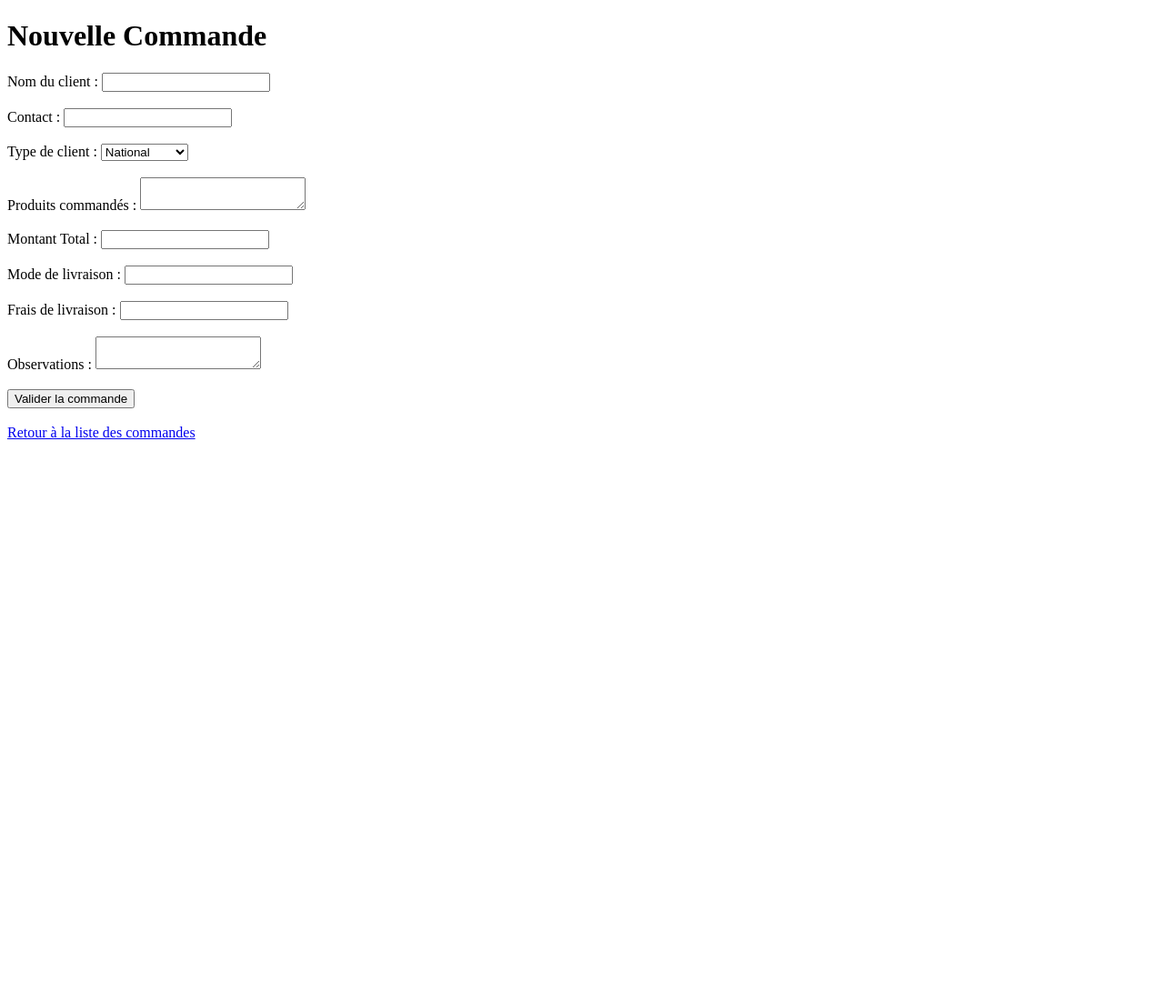
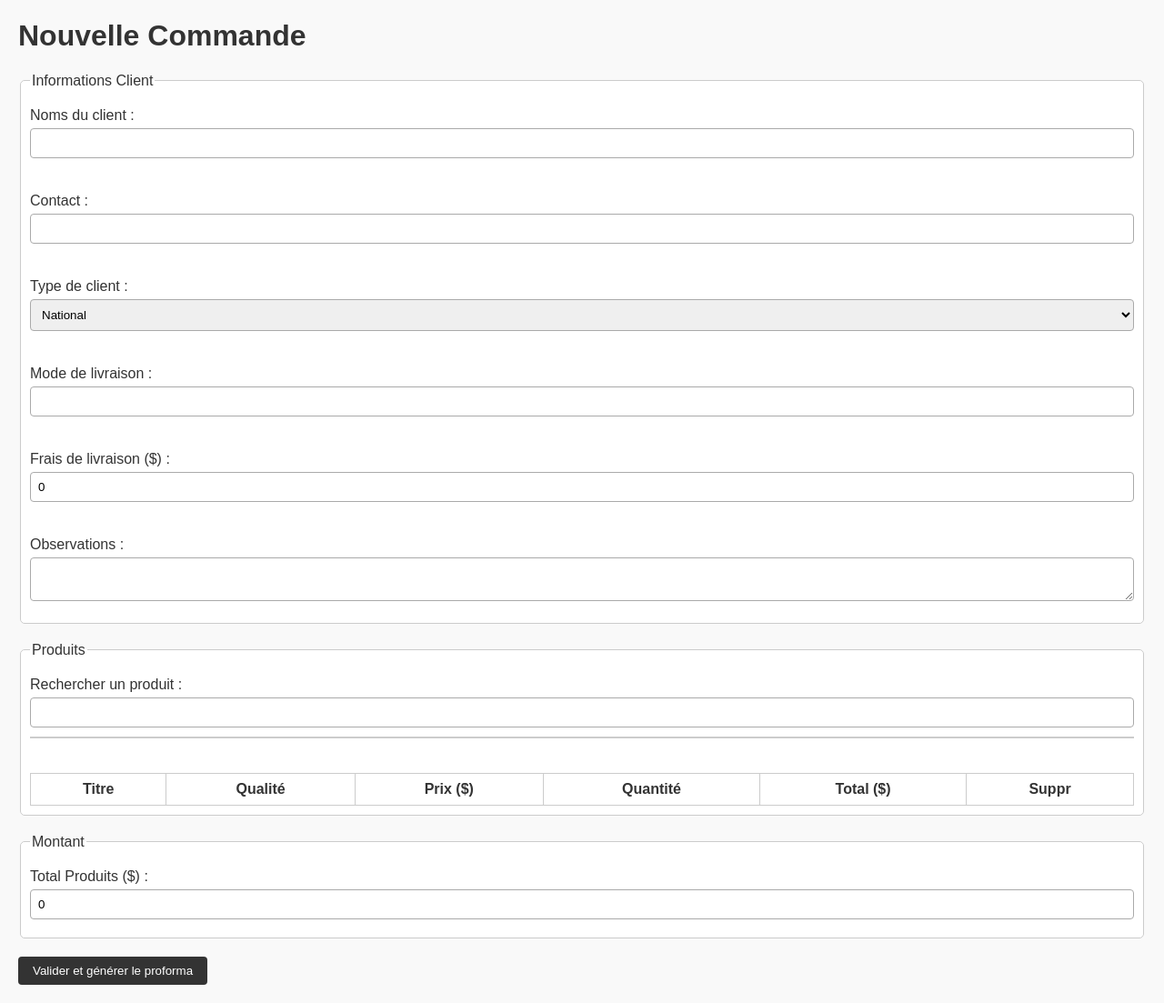
Before and after one commit to ArcadianBVB/cinefilesrougethanks, a Flask app: page /commandes/nouvelle in a window 1280 px wide. Shown: the whole page at 91% size. Before the commit the page ends 483 px from the top, so only its background shows below. Run offline with Flask 3, Linux system fonts and the light colour scheme; lists and menus that the app fills with data are empty.

Commit message:
Sauvegarde cinefilesCLVdecal

```diff
--- a/app.py
+++ b/app.py
@@ -1,16 +1,12 @@
 from flask import Flask
-from routes.stock_routes import stock_bp, init_db
-from routes.commandes_routes import commandes_bp, init_proformas_db
+from routes.stock_routes import stock_bp
+from routes.commandes_routes import commandes_bp
 
 app = Flask(__name__)
 
-# Enregistrement des Blueprints
-app.register_blueprint(stock_bp)
-app.register_blueprint(commandes_bp)
+# Enregistrement des blueprints avec leurs préfixes respectifs
+app.register_blueprint(stock_bp, url_prefix="/stock")
+app.register_blueprint(commandes_bp, url_prefix="/commandes")
 
 if __name__ == "__main__":
-    # Initialisation de la base pour le module Stock
-    init_db()
-    # Initialisation de la table proformas pour le module Commandes & Proformas
-    init_proformas_db()
     app.run(debug=True)
--- a/routes/commandes_routes.py
+++ b/routes/commandes_routes.py
@@ -1,105 +1,140 @@
 from flask import Blueprint, render_template, request, redirect, url_for, jsonify
 import sqlite3
 from datetime import datetime, timedelta
-import os
+import random
+import string
+from base_price import calculer_prix  # On utilise le module de tarification officiel
 
-commandes_bp = Blueprint('commandes', __name__, url_prefix='/commandes')
-DB_NAME = "stock.db"  # On utilise la même DB pour simplifier
+commandes_bp = Blueprint('commandes', __name__)
+DB_NAME = "stock.db"
 
-def init_proformas_db():
-    """
-    Crée la table 'proformas' si elle n'existe pas encore.
-    """
-    conn = sqlite3.connect(DB_NAME)
-    c = conn.cursor()
-    c.execute('''
-        CREATE TABLE IF NOT EXISTS proformas (
-            id INTEGER PRIMARY KEY AUTOINCREMENT,
-            nom_client TEXT,
-            contact TEXT,
-            type_client TEXT,
-            produits TEXT,
-            montant_total REAL,
-            mode_livraison TEXT,
-            frais_livraison REAL,
-            observations TEXT,
-            date_commande TEXT,
-            date_generation TEXT,
-            date_expiration TEXT,
-            statut TEXT,
-            chemin_fichier TEXT
-        )
-    ''')
-    conn.commit()
-    conn.close()
+def generate_order_id():
+    # Génère un ID unique au format "IDYYYYMMDDXXXX"
+    date_str = datetime.now().strftime("%Y%m%d")
+    random_str = ''.join(random.choices(string.ascii_uppercase + string.digits, k=4))
+    order_id = f"ID{date_str}{random_str}"
+    print("Generated Order ID:", order_id)
+    return order_id
 
 @commandes_bp.route("/nouvelle", methods=["GET", "POST"])
 def nouvelle_commande():
     if request.method == "POST":
-        # Récupération des données du formulaire
         nom_client = request.form.get("nom_client")
         contact = request.form.get("contact")
         type_client = request.form.get("type_client")
-        produits = request.form.get("produits")  # Liste des produits, formaté en chaîne
-        montant_total = request.form.get("montant_total")
+        produits_json = request.form.get("produits_json")  # Liste de produits en JSON
+        montant_total = request.form.get("montant_total")  # Ce champ est calculé côté JS
         mode_livraison = request.form.get("mode_livraison")
         frais_livraison = request.form.get("frais_livraison")
         observations = request.form.get("observations")
         date_commande = datetime.now().strftime("%Y-%m-%d %H:%M:%S")
         date_generation = date_commande
-        # Calcul de la date d'expiration (48h après la génération)
         date_expiration = (datetime.now() + timedelta(hours=48)).strftime("%Y-%m-%d %H:%M:%S")
         statut = "En attente"
+        id_commande = generate_order_id()
 
-        # Insertion dans la table proformas
         conn = sqlite3.connect(DB_NAME)
         c = conn.cursor()
         c.execute('''
             INSERT INTO proformas (
-                nom_client, contact, type_client, produits, montant_total,
-                mode_livraison, frais_livraison, observations, date_commande,
-                date_generation, date_expiration, statut, chemin_fichier
+                id_commande,
+                nom_client,
+                contact,
+                type_client,
+                produits,
+                montant_total,
+                mode_livraison,
+                frais_livraison,
+                observations,
+                date_commande,
+                date_generation,
+                date_expiration,
+                statut,
+                chemin_fichier
             )
-            VALUES (?, ?, ?, ?, ?, ?, ?, ?, ?, ?, ?, ?, ?)
+            VALUES (?, ?, ?, ?, ?, ?, ?, ?, ?, ?, ?, ?, ?, ?)
         ''', (
-            nom_client, contact, type_client, produits, montant_total,
-            mode_livraison, frais_livraison, observations, date_commande,
-            date_generation, date_expiration, statut, ""  # Le chemin vers le PDF sera mis à jour après génération
+            id_commande,
+            nom_client,
+            contact,
+            type_client,
+            produits_json,
+            montant_total,
+            mode_livraison,
+            frais_livraison,
+            observations,
+            date_commande,
+            date_generation,
+            date_expiration,
+            statut,
+            ""
         ))
         conn.commit()
         conn.close()
-
-        # Ici, on pourra ajouter l'appel à la fonction de génération du PDF, par exemple
-        # generate_proforma_pdf(nom_client, date_generation, ...)
-
         return redirect(url_for("commandes.liste_commandes"))
     return render_template("nouvelle_commande.html")
 
 @commandes_bp.route("/liste")
 def liste_commandes():
-    # Récupération de toutes les commandes/proformas
     conn = sqlite3.connect(DB_NAME)
     c = conn.cursor()
-    c.execute("SELECT * FROM proformas ORDER BY id DESC")
+    c.execute('''
+        SELECT
+            id,
+            id_commande,
+            nom_client,
+            contact,
+            type_client,
+            produits,
+            montant_total,
+            mode_livraison,
+            frais_livraison,
+            observations,
+            date_commande,
+            date_generation,
+            date_expiration,
+            statut,
+            chemin_fichier
+        FROM proformas
+        ORDER BY id DESC
+    ''')
     commandes = c.fetchall()
     conn.close()
     return render_template("commandes_liste.html", commandes=commandes)
 
+@commandes_bp.route("/search_products")
+def search_products():
+    query = request.args.get('q', '')
+    conn = sqlite3.connect(DB_NAME)
+    c = conn.cursor()
+    c.execute("SELECT titre, prix, qualite FROM stock WHERE titre LIKE ?", ('%' + query + '%',))
+    results = c.fetchall()
+    conn.close()
+    return jsonify([{'titre': r[0], 'prix': r[1], 'qualite': r[2]} for r in results])
+
 @commandes_bp.route("/view/<int:proforma_id>")
 def view_proforma(proforma_id):
-    # Affichage de l'aperçu du PDF dans le navigateur (optionnel)
     conn = sqlite3.connect(DB_NAME)
     c = conn.cursor()
     c.execute("SELECT * FROM proformas WHERE id=?", (proforma_id,))
     proforma = c.fetchone()
     conn.close()
-    if not proforma:
-        return "Proforma introuvable", 404
-    return render_template("proforma_view.html", proforma=proforma)
+    if proforma:
+        return render_template("proforma_view.html", proforma=proforma)
+    else:
+        return "Commande non trouvée", 404
 
-@commandes_bp.route("/changer_statut/<int:proforma_id>/<nouveau_statut>")
+@commandes_bp.route("/delete/<int:proforma_id>")
+def delete_commande(proforma_id):
+    conn = sqlite3.connect(DB_NAME)
+    c = conn.cursor()
+    c.execute("DELETE FROM proformas WHERE id=?", (proforma_id,))
+    conn.commit()
+    conn.close()
+    return redirect(url_for("commandes.liste_commandes"))
+
+@commandes_bp.route("/changer_statut/<int:proforma_id>/<string:nouveau_statut>")
 def changer_statut(proforma_id, nouveau_statut):
-    # Permet de modifier le statut manuellement (En attente, Payé, Livré, Expiré)
     conn = sqlite3.connect(DB_NAME)
     c = conn.cursor()
     c.execute("UPDATE proformas SET statut=? WHERE id=?", (nouveau_statut, proforma_id))
--- a/static/scripts.js
+++ b/static/scripts.js
@@ -1,37 +1,123 @@
 document.addEventListener("DOMContentLoaded", function () {
-    const typeField = document.getElementById("type");
-    const formatField = document.getElementById("format");
-    const qualiteField = document.getElementById("qualite");
-    const rareteField = document.getElementById("rarete");
-    const saisonField = document.getElementById("saison");
-    const episodesField = document.getElementById("episodes");
-    const prixField = document.getElementById("prix");
+    const searchInput = document.getElementById("searchProduct");
+    const searchResults = document.getElementById("searchResults");
+    const selectedProductsTable = document.querySelector("#selectedProducts tbody");
+    const montantTotalField = document.getElementById("montant_total");
+    const produitsJsonField = document.getElementById("produits_json");
 
-    function miseAJourPrix() {
-        const data = {
-            type: typeField.value,
-            format: formatField.value,
-            qualite: qualiteField.value,
-            rarete: rareteField.value,
-            saison: saisonField.value,
-            episodes: episodesField.value
-        };
-
-        fetch("/prix_auto", {
-            method: "POST",
-            headers: {"Content-Type": "application/json"},
-            body: JSON.stringify(data)
-        })
-        .then(res => res.json())
-        .then(result => {
-            prixField.value = result.prix;
-        })
-        .catch(err => console.error("Erreur dans le calcul du prix :", err));
+    function recalculerTotal() {
+        let totalGlobal = 0;
+        const rows = selectedProductsTable.querySelectorAll("tr");
+        rows.forEach(row => {
+            const totalCell = row.querySelector(".total-cell");
+            totalGlobal += parseFloat(totalCell.textContent);
+        });
+        montantTotalField.value = totalGlobal.toFixed(2);
+        mettreAJourProduitsJSON();
     }
 
-    [typeField, formatField, qualiteField, rareteField, saisonField, episodesField].forEach(el => {
-        el.addEventListener("change", miseAJourPrix);
-    });
+    function mettreAJourProduitsJSON() {
+        let produits = [];
+        const rows = selectedProductsTable.querySelectorAll("tr");
+        rows.forEach(row => {
+            const titre = row.querySelector(".titre-cell").textContent;
+            const qualite = row.querySelector(".qualite-cell").textContent;
+            const prix = parseFloat(row.querySelector(".prix-cell").textContent);
+            const quantite = parseFloat(row.querySelector(".quantite-input").value);
+            const total = parseFloat(row.querySelector(".total-cell").textContent);
+            produits.push({ titre, qualite, prix, quantite, total });
+        });
+        produitsJsonField.value = JSON.stringify(produits);
+    }
 
-    miseAJourPrix();
+    window.searchProducts = function() {
+        let query = searchInput.value;
+        if (!query.trim()) {
+            searchResults.innerHTML = "";
+            return;
+        }
+        fetch(`/commandes/search_products?q=${encodeURIComponent(query)}`)
+            .then(response => response.json())
+            .then(data => {
+                searchResults.innerHTML = "";
+                if (data.length === 0) {
+                    searchResults.innerHTML = "<p>Aucun résultat trouvé.</p>";
+                } else {
+                    data.forEach(product => {
+                        let div = document.createElement("div");
+                        div.classList.add("search-result-item");
+                        div.textContent = `${product.titre} – ${product.qualite} – ${parseFloat(product.prix).toFixed(2)} $`;
+                        // Au clic, on ajoute le produit au tableau avec quantité par défaut = 1
+                        div.onclick = function() {
+                            ajouterProduit(product);
+                            searchResults.innerHTML = "";
+                            searchInput.value = "";
+                        };
+                        searchResults.appendChild(div);
+                    });
+                }
+            })
+            .catch(err => {
+                console.error("Erreur lors de la recherche :", err);
+                searchResults.innerHTML = "<p>Erreur lors de la recherche.</p>";
+            });
+    };
+
+    function ajouterProduit(product) {
+        let row = document.createElement("tr");
+
+        let titreCell = document.createElement("td");
+        titreCell.className = "titre-cell";
+        titreCell.textContent = product.titre;
+
+        let qualiteCell = document.createElement("td");
+        qualiteCell.className = "qualite-cell";
+        qualiteCell.textContent = product.qualite;
+
+        let prixCell = document.createElement("td");
+        prixCell.className = "prix-cell";
+        prixCell.textContent = parseFloat(product.prix).toFixed(2);
+
+        let quantiteCell = document.createElement("td");
+        let quantiteInput = document.createElement("input");
+        quantiteInput.type = "number";
+        quantiteInput.value = 1;
+        quantiteInput.min = 1;
+        quantiteInput.classList.add("quantite-input");
+        quantiteInput.onchange = function() {
+            majTotalLigne(row);
+        };
+        quantiteCell.appendChild(quantiteInput);
+
+        let totalCell = document.createElement("td");
+        totalCell.className = "total-cell";
+        totalCell.textContent = parseFloat(product.prix).toFixed(2);
+
+        let supprCell = document.createElement("td");
+        let supprBtn = document.createElement("button");
+        supprBtn.textContent = "X";
+        supprBtn.onclick = function() {
+            row.remove();
+            recalculerTotal();
+        };
+        supprCell.appendChild(supprBtn);
+
+        row.appendChild(titreCell);
+        row.appendChild(qualiteCell);
+        row.appendChild(prixCell);
+        row.appendChild(quantiteCell);
+        row.appendChild(totalCell);
+        row.appendChild(supprCell);
+
+        selectedProductsTable.appendChild(row);
+        recalculerTotal();
+    }
+
+    function majTotalLigne(row) {
+        let prix = parseFloat(row.querySelector(".prix-cell").textContent);
+        let quantite = parseFloat(row.querySelector(".quantite-input").value);
+        let totalCell = row.querySelector(".total-cell");
+        totalCell.textContent = (prix * quantite).toFixed(2);
+        recalculerTotal();
+    }
 });
--- /dev/null
+++ b/static/style.css
@@ -0,0 +1,72 @@
+body {
+  font-family: Arial, sans-serif;
+  margin: 20px;
+  background: #f9f9f9;
+  color: #333;
+}
+
+fieldset {
+  border: 1px solid #ccc;
+  padding: 10px;
+  margin-bottom: 20px;
+  background: #fff;
+  border-radius: 5px;
+}
+
+label {
+  display: block;
+  margin-top: 10px;
+}
+
+input, select, textarea {
+  padding: 8px;
+  margin-top: 5px;
+  margin-bottom: 10px;
+  width: 100%;
+  box-sizing: border-box;
+  border: 1px solid #aaa;
+  border-radius: 4px;
+}
+
+button {
+  padding: 8px 16px;
+  background: #333;
+  color: #fff;
+  border: none;
+  border-radius: 4px;
+  cursor: pointer;
+}
+
+button:hover {
+  background: #555;
+}
+
+table {
+  width: 100%;
+  border-collapse: collapse;
+  margin-top: 10px;
+}
+
+th, td {
+  border: 1px solid #ccc;
+  padding: 8px;
+  text-align: center;
+}
+
+.results-box {
+  border: 1px solid #ccc;
+  background: #fff;
+  max-height: 150px;
+  overflow-y: auto;
+  margin-bottom: 10px;
+}
+
+.search-result-item {
+  padding: 8px;
+  border-bottom: 1px solid #eee;
+  cursor: pointer;
+}
+
+.search-result-item:hover {
+  background: #f0f0f0;
+}
--- a/templates/nouvelle_commande.html
+++ b/templates/nouvelle_commande.html
@@ -2,41 +2,71 @@
 <html lang="fr">
 <head>
   <meta charset="UTF-8">
-  <title>Nouvelle Commande</title>
+  <title>Nouvelle Commande - Cinéfiles</title>
+  <link rel="stylesheet" href="{{ url_for('static', filename='style.css') }}">
+  <!-- On inclut le script qui gère la recherche -->
+  <script src="{{ url_for('static', filename='scripts.js') }}"></script>
 </head>
 <body>
   <h1>Nouvelle Commande</h1>
-  <form method="POST" action="/commandes/nouvelle">
-    <label for="nom_client">Nom du client :</label>
-    <input type="text" name="nom_client" id="nom_client" required><br><br>
+  <form id="commandeForm" method="POST" action="/commandes/nouvelle">
+    <fieldset>
+      <legend>Informations Client</legend>
+      <label for="nom_client">Noms du client :</label>
+      <input type="text" id="nom_client" name="nom_client" required>
+      <br><br>
+      <label for="contact">Contact :</label>
+      <input type="text" id="contact" name="contact" required>
+      <br><br>
+      <label for="type_client">Type de client :</label>
+      <select id="type_client" name="type_client">
+        <option value="National">National</option>
+        <option value="International">International</option>
+      </select>
+      <br><br>
+      <label for="mode_livraison">Mode de livraison :</label>
+      <input type="text" id="mode_livraison" name="mode_livraison">
+      <br><br>
+      <label for="frais_livraison">Frais de livraison ($) :</label>
+      <input type="number" step="0.01" id="frais_livraison" name="frais_livraison" value="0">
+      <br><br>
+      <label for="observations">Observations :</label>
+      <textarea id="observations" name="observations"></textarea>
+    </fieldset>
 
-    <label for="contact">Contact :</label>
-    <input type="text" name="contact" id="contact" required><br><br>
+    <fieldset>
+      <legend>Produits</legend>
+      <label for="searchProduct">Rechercher un produit :</label>
+      <input type="text" id="searchProduct" oninput="searchProducts()">
+      <div id="searchResults" class="results-box"></div>
+      <br>
+      <table id="selectedProducts">
+        <thead>
+          <tr>
+            <th>Titre</th>
+            <th>Qualité</th>
+            <th>Prix ($)</th>
+            <th>Quantité</th>
+            <th>Total ($)</th>
+            <th>Suppr</th>
+          </tr>
+        </thead>
+        <tbody>
+          <!-- Les produits sélectionnés s'ajoutent ici dynamiquement -->
+        </tbody>
+      </table>
+    </fieldset>
 
-    <label for="type_client">Type de client :</label>
-    <select name="type_client" id="type_client" required>
-      <option value="National">National</option>
-      <option value="International">International</option>
-    </select><br><br>
+    <fieldset>
+      <legend>Montant</legend>
+      <label for="montant_total">Total Produits ($) :</label>
+      <input type="number" step="0.01" id="montant_total" name="montant_total" value="0" readonly>
+    </fieldset>
 
-    <label for="produits">Produits commandés :</label>
-    <textarea name="produits" id="produits" required></textarea><br><br>
+    <!-- Champ caché pour envoyer la liste des produits au serveur sous forme JSON -->
+    <input type="hidden" name="produits_json" id="produits_json">
 
-    <label for="montant_total">Montant Total :</label>
-    <input type="number" step="0.01" name="montant_total" id="montant_total" required><br><br>
-
-    <label for="mode_livraison">Mode de livraison :</label>
-    <input type="text" name="mode_livraison" id="mode_livraison"><br><br>
-
-    <label for="frais_livraison">Frais de livraison :</label>
-    <input type="number" step="0.01" name="frais_livraison" id="frais_livraison"><br><br>
-
-    <label for="observations">Observations :</label>
-    <textarea name="observations" id="observations"></textarea><br><br>
-
-    <input type="submit" value="Valider la commande">
+    <button type="submit">Valider et générer le proforma</button>
   </form>
-  <br>
-  <a href="/commandes/liste">Retour à la liste des commandes</a>
 </body>
 </html>
```
Also changed, not shown: base_price.py (+83 -76 lines), templates/commandes_liste.html (+22 -15 lines), templates/proforma_view.html (+15 -8 lines), stock.db.
